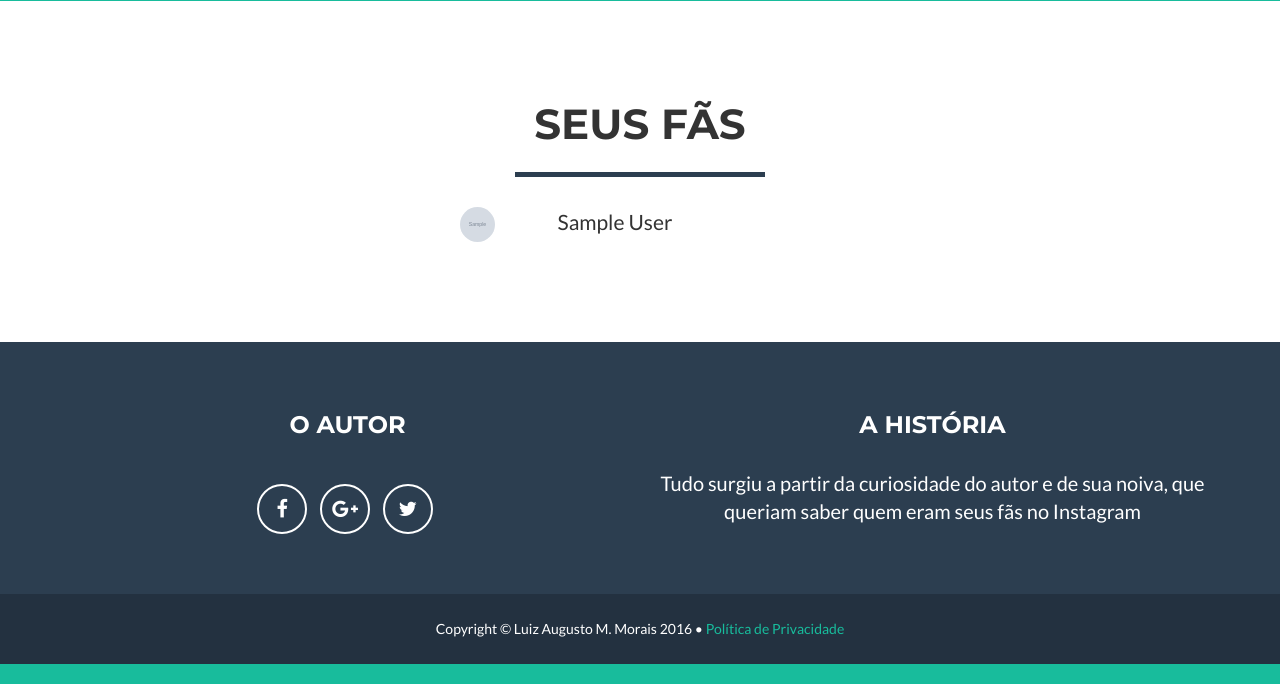
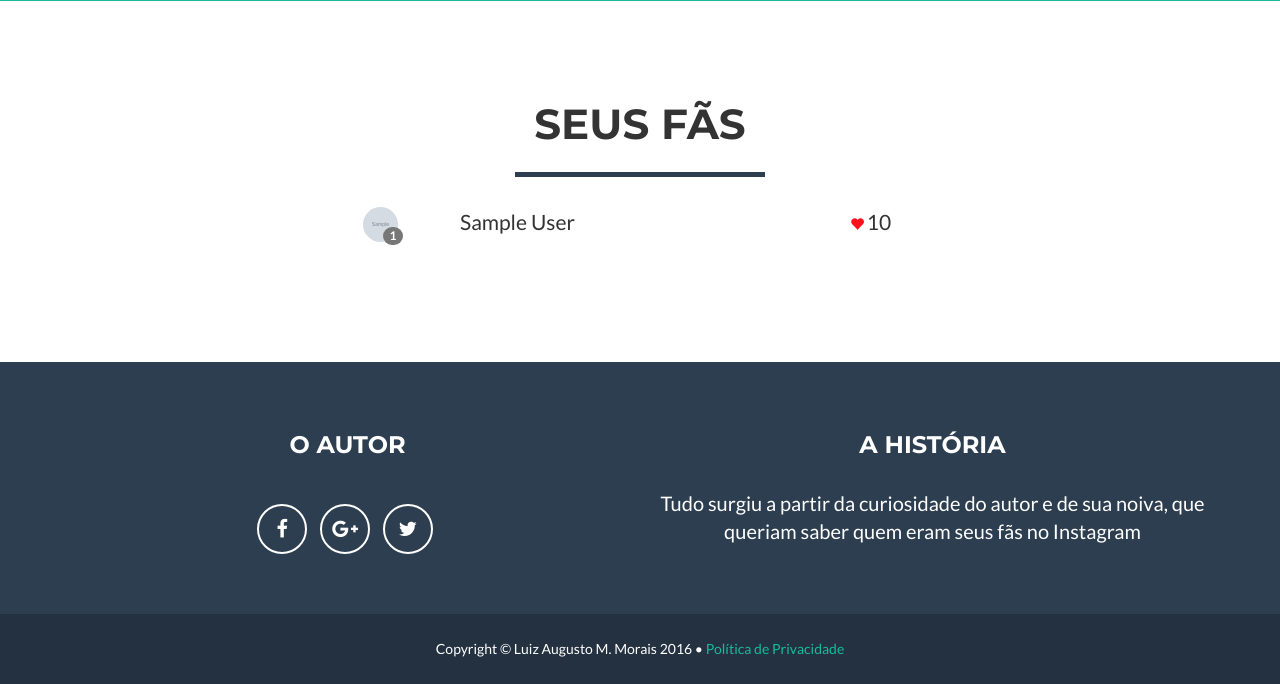
Before and after one commit to luizaugustomm/fas-das-fotinhos, a Django app: template tops/templates/index.html in a window 1280 px wide. Shown: the part 659-1343 px from the top of the page. Run offline with Django 3.2, Linux system fonts and the light colour scheme; the template is opened without the code that fills it: most values are stand-ins (such as "Sample title", 1, 10 or a date in 2020); grey boxes marked "Sample" are stand-in pictures; some libraries are stand-ins or nearby versions.

Commit message:
Colocada quantidade de likes

```diff
--- a/fas_das_fotinhos/static/css/style.css
+++ b/fas_das_fotinhos/static/css/style.css
@@ -1,32 +1,6 @@
 
-.fullbox {
-  display: flex;
-  align-items: center;
-  justify-content: center;
-  flex-direction: column;
+span.badge {
+    position: absolute;
+    top: 20px;
+    left: 35px;
 }
-
-.headerbox {
-  display: flex;
-  align-items: center;
-  justify-content: center;
-}
-
-.fansbox {
-  display: flex;
-  flex-direction: column;
-  align-items: flex-start;
-  justify-content: center;
-}
-
-.profile_picture {
-  height: 65px;
-  width: 65px;
-  border-radius: 100%;
-}
-
-.full_name {
-  font-family: 'Old Standard TT', serif;
-  font-weight: bold;
-  font-size: 36px;
-}
--- a/tops/templates/base.html
+++ b/tops/templates/base.html
@@ -19,6 +19,7 @@
 
     <!-- Theme CSS -->
     <link href="{% static 'css/freelancer.min.css' %}" rel="stylesheet">
+    <link href="{% static 'css/style.css' %}" rel="stylesheet">
 
     <!-- Custom Fonts -->
     <link href="{% static 'vendor/font-awesome/css/font-awesome.min.css' %}" rel="stylesheet" type="text/css">
--- a/tops/templates/index.html
+++ b/tops/templates/index.html
@@ -30,13 +30,25 @@
           </div>
           {% for username, data in fans %}
           <div class="row">
-            <div class="col-md-1 col-xs-2 col-md-offset-4">
+            <div class="col-md-1 col-xs-2 col-md-offset-3">
               <img class="img-circle" height="35px" width="35px" src="{{ data.profile_picture }}" alt="Fan" />
+              <span class="badge badge-success pull-right">{{ forloop.counter }}</span>
             </div>
-            <div class="col-md-4 col-xs-8">
-              <span class="lead text-left">{{ data.full_name }}</span>
+            <div class="col-md-4 col-xs-6">
+              <span class="lead text-left">
+                {% if data.full_name != '' %}
+                  {{ data.full_name }}
+                {% else %}
+                  {{ username }}
+                {% endif %}
+              </span>
+            </div>
+            <div class="col-md-2 col-xs-2">
+              <span class="glyphicon glyphicon-heart" style="color: #FF111D" aria-hidden="true"></span>
+              <span class="lead text-left">{{ data.likes }}</span>
             </div>
           </div>
+          <br>
           {% endfor %}
       </div>
   </section>
```
Also changed, not shown: usecase.md (added, +3 -0 lines).
